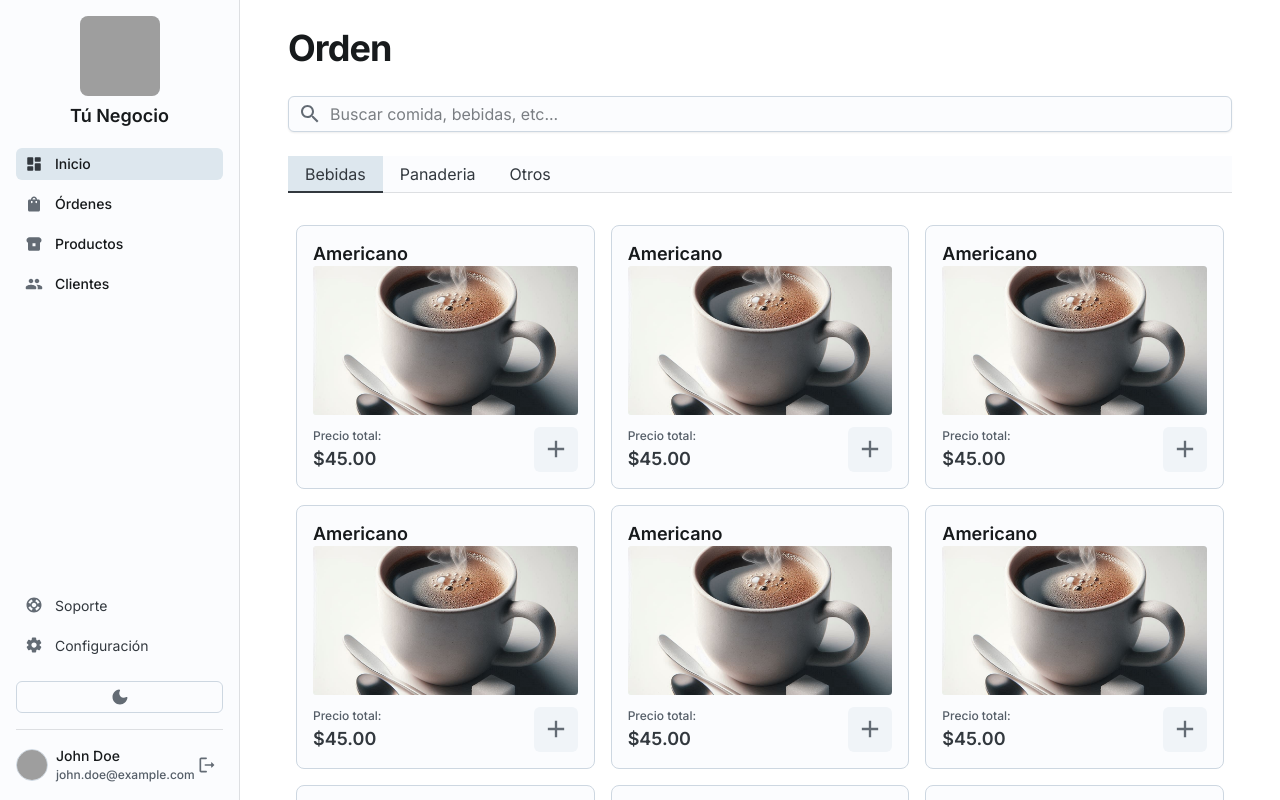
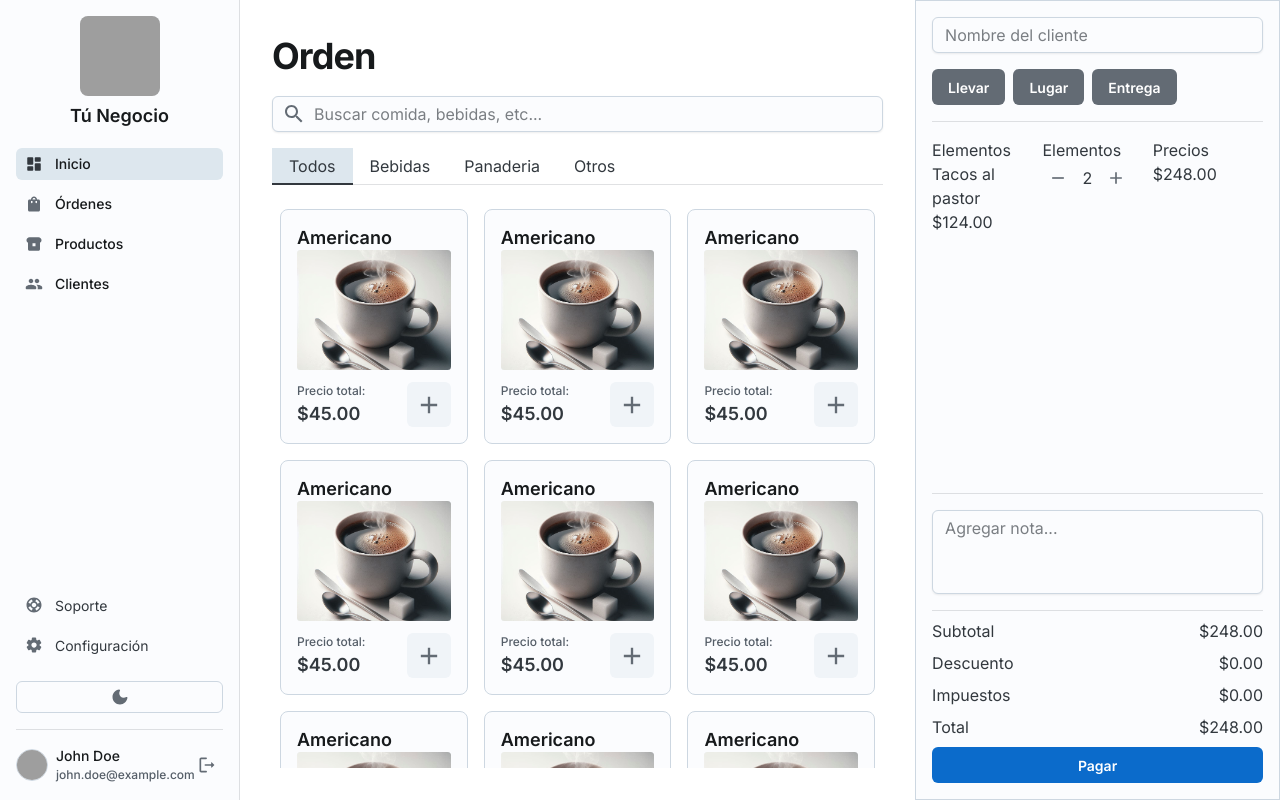
Before and after one commit to Guerrimau/datainc-pos, a Next.js app: page / in a window 1280 px wide. Shown: the top 800 px of the page. Built offline with nearby package versions, Linux system fonts and the light colour scheme; grey boxes are pictures that could not be loaded.

Commit message:
Added more styles to checkout

```diff
--- a/src/app/page.tsx
+++ b/src/app/page.tsx
@@ -1,82 +1,71 @@
 "use client";
 
+import React from "react";
 import Image from "next/image";
-import React from "react";
 
 import {
   AspectRatio,
-   Box,
+  Button,
   Card,
   CardContent,
+  Divider,
   FormControl,
   Grid,
   IconButton,
   Input,
+  Sheet,
   Stack,
   Tab,
   TabList,
   Tabs,
+  Textarea,
   Typography,
 } from "@mui/joy";
-import AddIcon from '@mui/icons-material/Add';
-import SearchIcon from '@mui/icons-material/Search';
-import { Header, Sidebar } from "@/components";
+import AddIcon from "@mui/icons-material/Add";
+import RemoveIcon from "@mui/icons-material/Remove";
+import SearchIcon from "@mui/icons-material/Search";
+import { DashboardLayout } from "@/components";
 import coffeImg from "@/assets/images/coffe.jpg";
 
 export default function Home() {
   return (
-      <React.Fragment>
-         <Box sx={{ display: "flex", minHeight: "100dvh" }}>
-            <Header />
-            <Sidebar />
-            <Stack
-               component="main"
-               className="MainContent"
-               spacing={2}
-               sx={{
-                  px: { xs: 2, md: 6 },
-                  pt: {
-                     xs: "calc(12px + var(--Header-height))",
-                     sm: "calc(12px + var(--Header-height))",
-                     md: 3,
-                  },
-                  pb: { xs: 2, sm: 2, md: 3 },
-                  flex: 1,
-                  display: "flex",
-                  flexDirection: "column",
-                  minWidth: 0,
-                  height: "100dvh",
-                  gap: 1,
-               }}
-            >
+    <DashboardLayout>
+      <Stack direction="row" flex={1} height="100%">
+        <Stack spacing={2} p={4} height="100%">
           <Typography level="h1">Orden</Typography>
+
           <FormControl>
-                  <Input startDecorator={<SearchIcon />} placeholder="Buscar comida, bebidas, etc..." />
+            <Input
+              startDecorator={<SearchIcon />}
+              placeholder="Buscar comida, bebidas, etc..."
+            />
           </FormControl>
-               <Tabs size="md">
+
+          <Tabs size="md" variant="plain" sx={{ bgcolor: "inherit" }}>
             <TabList>
+              <Tab>Todos</Tab>
               <Tab>Bebidas</Tab>
               <Tab>Panaderia</Tab>
               <Tab>Otros</Tab>
             </TabList>
           </Tabs>
-               <Grid container spacing={2}>
+
+          <Grid container spacing={2} overflow="auto">
             {Array.from({ length: 10 }).map((_, index) => (
-                     <Grid xs={6} md={4} xl={2}>
+              <Grid xs={6} lg={4} xl={3}>
                 <Card>
                   <div>
-                              <Typography level="title-lg">
-                                 Americano
-                              </Typography>
+                    <Typography level="title-lg">Americano</Typography>
                     <AspectRatio minHeight="120px" maxHeight="200px">
                       <Image src={coffeImg} alt="product-image" />
                     </AspectRatio>
                   </div>
-                           <CardContent orientation="horizontal" sx={{ justifyContent: "space-between"}}>
+                  <CardContent
+                    orientation="horizontal"
+                    sx={{ justifyContent: "space-between" }}
+                  >
                     <div>
-                                 <Typography level="body-xs">
-                                    Precio total:
-                                 </Typography>
+                      <Typography level="body-xs">Precio total:</Typography>
                       <Typography fontSize="lg" fontWeight="lg">
                         $45.00
                       </Typography>
@@ -90,7 +79,86 @@ export default function Home() {
             ))}
           </Grid>
         </Stack>
-         </Box>
-      </React.Fragment>
+        <Sheet
+          component={Stack}
+          variant="outlined"
+          width={1000}
+          spacing={2}
+          p={2}
+        >
+          <Input placeholder="Nombre del cliente" />
+          <Stack direction="row" spacing={1}>
+            <Button variant="solid" color="neutral">
+              Llevar
+            </Button>
+            <Button variant="solid" color="neutral">
+              Lugar
+            </Button>
+            <Button variant="solid" color="neutral">
+              Entrega
+            </Button>
+          </Stack>
+
+          <Divider />
+
+          <Grid container>
+            <Grid xs={4}>
+              <Typography>Elementos</Typography>
+            </Grid>
+            <Grid xs={4}>
+              <Typography>Elementos</Typography>
+            </Grid>
+            <Grid xs={4}>
+              <Typography>Precios</Typography>
+            </Grid>
+            <Grid xs={4}>
+              <Typography>Tacos al pastor</Typography>
+              <Typography>$124.00</Typography>
+            </Grid>
+            <Grid xs={4}>
+              <Stack direction="row" alignItems="center" spacing={1}>
+                <IconButton size="sm">
+                  <RemoveIcon />
+                </IconButton>
+                <Typography>2</Typography>
+                <IconButton size="sm">
+                  <AddIcon />
+                </IconButton>
+              </Stack>
+            </Grid>
+            <Grid xs={4}>
+              <Typography>$248.00</Typography>
+            </Grid>
+          </Grid>
+
+          <Divider sx={{ mt: "auto !important" }} />
+
+          <Textarea placeholder="Agregar nota..." minRows={3} />
+
+          <Stack spacing={1}>
+            <Divider />
+            <Stack direction="row" justifyContent="space-between">
+              <Typography>Subtotal</Typography>
+              <Typography>$248.00</Typography>
+            </Stack>
+            <Stack direction="row" justifyContent="space-between">
+              <Typography>Descuento</Typography>
+              <Typography>$0.00</Typography>
+            </Stack>
+            <Stack direction="row" justifyContent="space-between">
+              <Typography>Impuestos</Typography>
+              <Typography>$0.00</Typography>
+            </Stack>
+            <Stack direction="row" justifyContent="space-between">
+              <Typography>Total</Typography>
+              <Typography>$248.00</Typography>
+            </Stack>
+            <Button variant="solid" color="primary" fullWidth>
+              Pagar
+            </Button>
+          </Stack>
+        </Sheet>
+      </Stack>
+    </DashboardLayout>
   );
 }
--- /dev/null
+++ b/src/components/dashboard-layout/index.tsx
@@ -0,0 +1,38 @@
+import { Box, Stack } from "@mui/joy";
+import Header from "../header";
+import Sidebar from "../sidebar";
+
+interface IProps {
+   children: React.ReactNode;
+}
+
+const DashboardLayout = ({ children }: IProps) => {
+   return (
+      <Box sx={{ display: "flex", minHeight: "100dvh" }}>
+         <Header />
+         <Sidebar />
+         <Stack
+            component="main"
+            className="MainContent"
+            sx={{
+              //  px: { xs: 2, md: 6 },
+              //  pt: {
+              //     xs: "calc(12px + var(--Header-height))",
+              //     sm: "calc(12px + var(--Header-height))",
+              //     md: 3,
+              //  },
+              //  pb: { xs: 2, sm: 2, md: 3 },
+               flex: 1,
+               display: "flex",
+               flexDirection: "column",
+               minWidth: 0,
+               maxHeight: "100dvh",
+            }}
+         >
+            {children}
+         </Stack>
+      </Box>
+   );
+};
+
+export default DashboardLayout;
--- a/src/components/index.ts
+++ b/src/components/index.ts
@@ -1,3 +1,4 @@
 export { default as Header } from './header';
 export { default as Sidebar } from './sidebar';
 export { default as ColorSchemeToggle } from './color-scheme-toggle';
+export { default as DashboardLayout } from './dashboard-layout';
--- a/src/styles/theme-registry/theme.ts
+++ b/src/styles/theme-registry/theme.ts
@@ -26,66 +26,57 @@ const sourceCodePro = Source_Code_Pro({
 });
 
 const theme = extendTheme({
-  colorSchemes: {
-    light: {
-      palette: {
-        primary: {
-          50: '#F2F7FF',
-          100: '#DCEBFE',
-          200: '#BDDAFE',
-          300: '#91C3FC',
-          400: '#60A5FA',
-          500: '#3479E8',
-          600: '#2362EA',
-          700: '#1D4FD7',
-          800: '#1D3FAE',
-          900: '#1E3B8A',
-          solidBg: 'var(--joy-palette-primary-600)',
-          solidHoverBg: 'var(--joy-palette-primary-500)',
-          solidActiveBg: 'var(--joy-palette-primary-400)',
-        },
-      },
-    },
-    dark: {
-      palette: {
-        primary: {
-          50: '#1D223F',
-          100: '#0A318C',
-          200: '#1347CC',
-          300: '#1055EA',
-          400: '#357AEA',
-          500: '#2E88F6',
-          600: '#50A1FF',
-          700: '#7AB7FF',
-          800: '#DCEBFE',
-          900: '#F0F6FF',
-          solidBg: 'var(--joy-palette-primary-700)',
-          solidColor: 'var(--joy-palette-common-black)',
-          solidHoverBg: 'var(--joy-palette-primary-600)',
-          solidActiveBg: 'var(--joy-palette-primary-400)',
-        },
-        background: {
-          body: 'var(--joy-palette-common-black)',
-          surface: 'var(--joy-palette-neutral-900)',
-        },
-      },
-    },
-  },
+  // colorSchemes: {
+  //   light: {
+  //     palette: {
+  //       primary: {
+  //         50: '#F2F7FF',
+  //         100: '#DCEBFE',
+  //         200: '#BDDAFE',
+  //         300: '#91C3FC',
+  //         400: '#60A5FA',
+  //         500: '#3479E8',
+  //         600: '#2362EA',
+  //         700: '#1D4FD7',
+  //         800: '#1D3FAE',
+  //         900: '#1E3B8A',
+  //         solidBg: 'var(--joy-palette-primary-600)',
+  //         solidHoverBg: 'var(--joy-palette-primary-500)',
+  //         solidActiveBg: 'var(--joy-palette-primary-400)',
+  //       },
+  //     },
+  //   },
+  //   dark: {
+  //     palette: {
+  //       primary: {
+  //         50: '#1D223F',
+  //         100: '#0A318C',
+  //         200: '#1347CC',
+  //         300: '#1055EA',
+  //         400: '#357AEA',
+  //         500: '#2E88F6',
+  //         600: '#50A1FF',
+  //         700: '#7AB7FF',
+  //         800: '#DCEBFE',
+  //         900: '#F0F6FF',
+  //         solidBg: 'var(--joy-palette-primary-700)',
+  //         solidColor: 'var(--joy-palette-common-black)',
+  //         solidHoverBg: 'var(--joy-palette-primary-600)',
+  //         solidActiveBg: 'var(--joy-palette-primary-400)',
+  //       },
+  //       background: {
+  //         body: 'var(--joy-palette-common-black)',
+  //         surface: 'var(--joy-palette-neutral-900)',
+  //       },
+  //     },
+  //   },
+  // },
   fontFamily: {
     body: inter.style.fontFamily,
     display: inter.style.fontFamily,
     code: sourceCodePro.style.fontFamily,
   },
   components: {
-    // JoyButton: {
-    //   styleOverrides: {
-    //     root: ({ ownerState }) => ({
-    //       ...(ownerState.color === 'primary' && {
-    //         backgroundColor: "#543894",
-    //       }),
-    //     }),
-    //   },
-    // },
   },
 });
 
```
Lines whose indentation alone changed are shown as unchanged.
